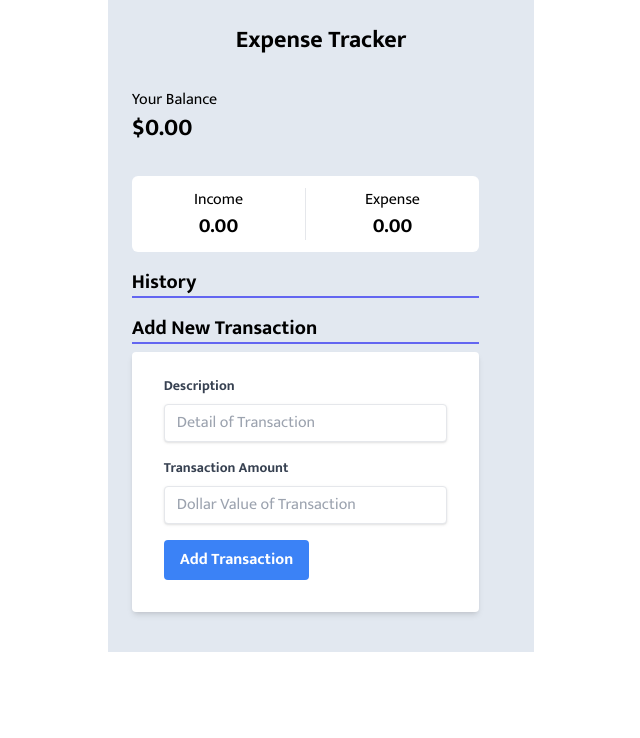
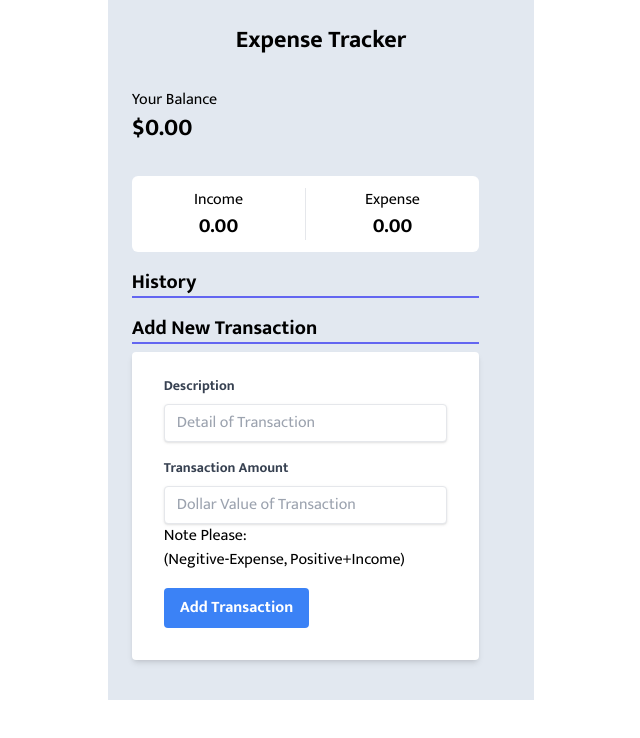
Before and after one commit to arslansarfraz/expense-tracker-app, a React (Create React App) app: page / in a window 1280 px wide. Shown: the top 738 px of the page, without its empty margins (319-959 px from the left). Built offline with nearby package versions, Linux system fonts and the light colour scheme.

Commit message:
Update AddTransaction.js

```diff
--- a/src/Components/AddTransaction.js
+++ b/src/Components/AddTransaction.js
@@ -53,6 +53,11 @@ const AddTransaction = () => {
             placeholder="Dollar Value of Transaction"
             required="required"
           />
+          <p>
+            Note Please:
+            <br />
+            (Negitive-Expense, Positive+Income)
+          </p>
         </div>
         <div className="flex items-center justify-between">
           <button className=" btn bg-blue-500 hover:bg-blue-700 cursor-pointer text-white font-bold py-2 px-4 rounded focus:outline-none focus:shadow-outline">Add Transaction</button>
```
